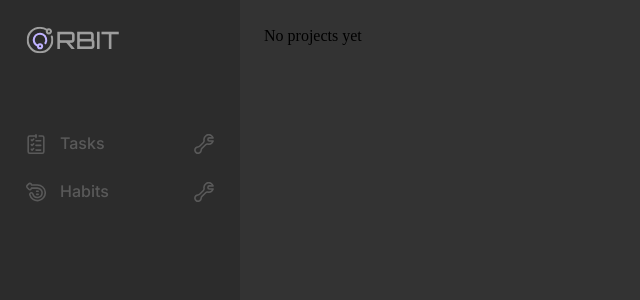
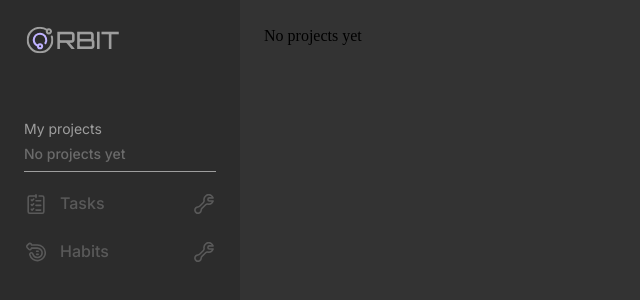
Before and after one commit to notrodi/orbit, an Angular app: page /projects in a window 1280 px wide. Shown: the top 300 px of the page, without its empty margins (0-640 px from the left). Built offline with nearby package versions, Linux system fonts and the light colour scheme.

Commit message:
feat: add projects section to sidebar

```diff
--- /dev/null
+++ b/src/app/features/projects/ui/project-nav/project-nav.scss
@@ -0,0 +1,68 @@
+@use 'typography' as *;
+
+:host {
+  display: block;
+}
+
+h2 {
+  @include body-medium;
+
+  margin-block-end: var(--size-2);
+  margin-inline: var(--sidebar-inset-inline);
+  color: var(--color-text-secondary);
+}
+
+ul {
+  list-style: none;
+}
+
+a {
+  @include label-large;
+
+  position: relative;
+
+  display: block;
+
+  padding-block: var(--size-2);
+  padding-inline: var(--sidebar-inset-inline);
+
+  color: var(--color-text-secondary);
+  text-decoration: none;
+
+  transition: color 0.2s;
+
+  &:hover {
+    color: var(--color-text-secondary-hover);
+  }
+
+  &:not([aria-current='page']):active {
+    color: var(--color-text-secondary-active);
+  }
+
+  &[aria-current='page'] {
+    color: var(--color-text-brand);
+
+    &::before {
+      content: '';
+
+      position: absolute;
+      inset-block: 0;
+      inset-inline-start: 0;
+
+      inline-size: var(--size-2);
+      block-size: var(--size-5);
+      margin-block: auto;
+      border-start-end-radius: var(--size-1);
+      border-end-end-radius: var(--size-1);
+
+      background: var(--color-brand-default);
+    }
+  }
+}
+
+p {
+  @include label-medium;
+
+  margin-inline: var(--sidebar-inset-inline);
+  color: var(--color-text-tertiary);
+}
--- /dev/null
+++ b/src/app/features/projects/ui/project-nav/project-nav.ts
@@ -0,0 +1,35 @@
+import { Component, inject } from '@angular/core';
+import { RouterLink, RouterLinkActive } from '@angular/router';
+import { ProjectsStore } from '@features/projects/projects-store';
+
+@Component({
+  selector: 'app-project-nav',
+  imports: [RouterLink, RouterLinkActive],
+  template: `
+    <nav aria-labelledby="project-nav-heading">
+      <h2 id="project-nav-heading">My projects</h2>
+
+      @if (projects().length) {
+        <ul>
+          @for (project of projects(); track project.id) {
+            <li>
+              <a
+                [routerLink]="['/projects', project.id]"
+                routerLinkActive
+                ariaCurrentWhenActive="page"
+              >
+                {{ project.name }}
+              </a>
+            </li>
+          }
+        </ul>
+      } @else {
+        <p>No projects yet</p>
+      }
+    </nav>
+  `,
+  styleUrl: './project-nav.scss',
+})
+export class ProjectNav {
+  protected readonly projects = inject(ProjectsStore).projects;
+}
--- a/src/app/layout/sidebar/sidebar.scss
+++ b/src/app/layout/sidebar/sidebar.scss
@@ -10,6 +10,18 @@ app-logo {
   margin-inline: var(--sidebar-inset-inline);
 }
 
+app-project-nav {
+  &::after {
+    content: '';
+
+    display: block;
+
+    margin-block: var(--size-2);
+    margin-inline: var(--sidebar-inset-inline);
+    border-block-end: var(--border-width) solid var(--color-border-button);
+  }
+}
+
 ul {
   list-style: none;
 }
--- a/src/app/layout/sidebar/sidebar.ts
+++ b/src/app/layout/sidebar/sidebar.ts
@@ -1,13 +1,17 @@
 import { Component } from '@angular/core';
+import { ProjectNav } from '@features/projects/ui/project-nav/project-nav';
 import { NavItem } from '@layout/sidebar/nav-item/nav-item';
 import { NAV_ITEMS } from '@layout/sidebar/sidebar.config';
 import { Logo } from '@shared/ui/logo/logo';
 
 @Component({
   selector: 'app-sidebar',
-  imports: [Logo, NavItem],
+  imports: [Logo, NavItem, ProjectNav],
   template: `
     <app-logo></app-logo>
+
+    <div>
+      <app-project-nav></app-project-nav>
 
       <nav aria-label="Main">
         <ul>
@@ -18,6 +22,7 @@ import { Logo } from '@shared/ui/logo/logo';
           }
         </ul>
       </nav>
+    </div>
   `,
   styleUrl: './sidebar.scss',
 })
```
Lines whose indentation alone changed are shown as unchanged.
